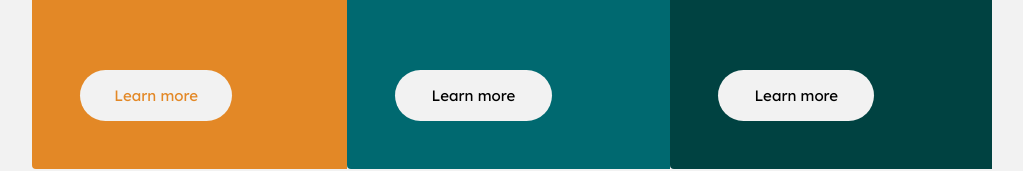
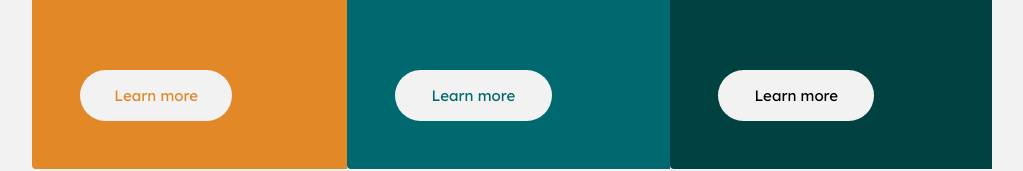
Before and after one commit to itsteatv/3-column-preview-card-component, a React (Vite) app: page / in a window 1280 px wide. Shown: the part 473-644 px from the top of the page, without its empty margins (128-1151 px from the left). Built offline with nearby package versions, Linux system fonts and the light colour scheme.

Commit message:
CSS Updated

```diff
--- a/src/App.css
+++ b/src/App.css
@@ -66,6 +66,7 @@ body {
 }
 
 .second-container a {
+  color: var(--dark-cyan);
 }
 
 /* Third Container */
```
